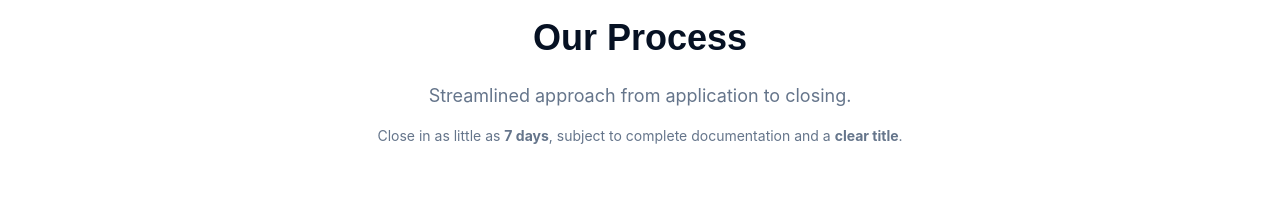
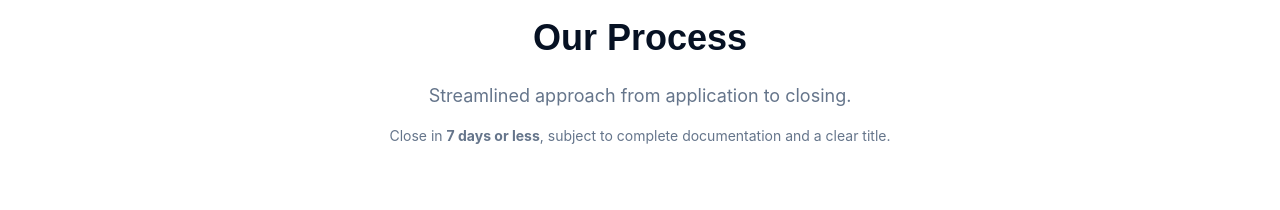
Before and after one commit to MrJohnson8604/jlmcscapitaladvisory, a React (Vite) app: page / in a window 1280 px wide. Shown: the part 1840-2050 px from the top of the page. Built offline with nearby package versions, Linux system fonts and the light colour scheme; the HTML template or start-up script is replaced by a standard one.

Commit message:
Update Home Process Section

```diff
--- a/src/pages/Index.tsx
+++ b/src/pages/Index.tsx
@@ -130,7 +130,7 @@ const Index = () => {
               Streamlined approach from application to closing.
             </p>
             <p className="text-sm text-muted-foreground">
-              Close in as little as <strong>7 days</strong>, subject to complete documentation and a <strong>clear title</strong>.
+              Close in <strong>7 days or less</strong>, subject to complete documentation and a clear title.
             </p>
           </div>
 
```
